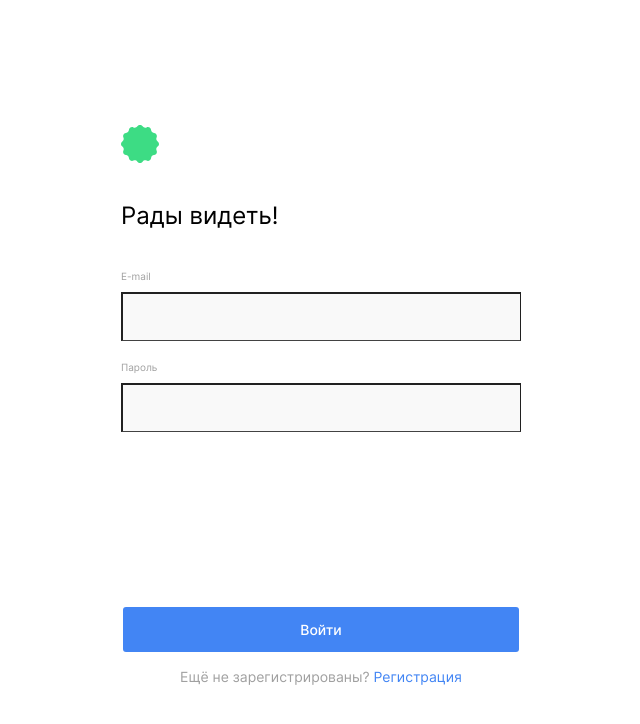
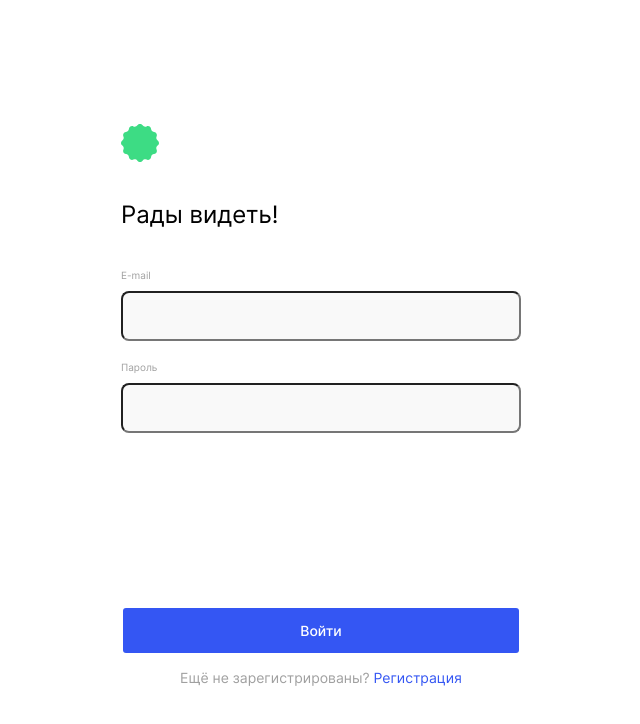
Before and after one commit to Gregory-mcbit/movies-explorer-frontend, a React (Create React App) app: page /signin in a window 1280 px wide. Shown: the top 724 px of the page, without its empty margins (319-959 px from the left). Built offline with nearby package versions, Linux system fonts and the light colour scheme.

Commit message:
Initial commit

```diff
--- a/src/components/Form/Form.css
+++ b/src/components/Form/Form.css
@@ -24,8 +24,7 @@
     padding: 15px;
 
     background-color: #F9F9F9;
-    border-bottom: solid 1px #424242;
-    border-right: solid 1px #202020;
+    border-radius: 8px;
     color: black;
     font-size: 13px;
     font-weight: 400;
@@ -49,7 +48,7 @@
 
     border: none;
     border-radius: 3px;
-    background-color: #4285F4;
+    background-color: #3456F3;
     color: #fff;
     font-size: 14px;
     font-weight: 500;
@@ -73,7 +72,7 @@
 
   .form__link {
     text-decoration: none;
-    color: #4285F4;
+    color: #3456F3;
     font-size: 14px;
     font-weight: 400;
     line-height: 17px;
```
